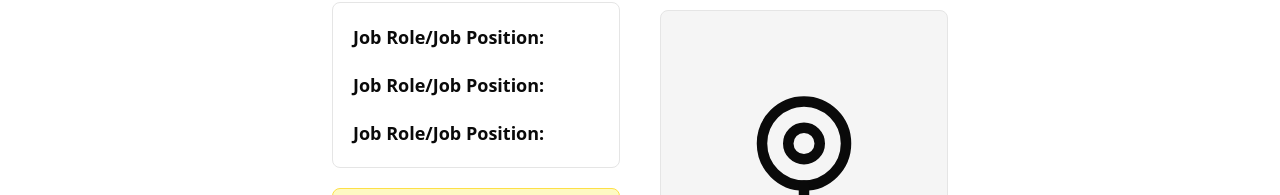
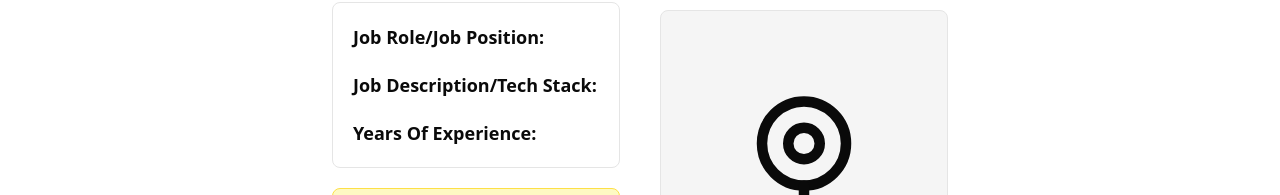
Before and after one commit to Rahuljain-tech/mock-interview, a Next.js app: page /dashboard/interview/1 in a window 1280 px wide. Shown: the part 282-477 px from the top of the page. Built offline with nearby package versions, Linux system fonts and the light colour scheme; no server answers; the database is empty.

Commit message:
updated ui

```diff
--- a/app/dashboard/interview/[interviewId]/page.jsx
+++ b/app/dashboard/interview/[interviewId]/page.jsx
@@ -33,8 +33,8 @@ const Interview = ({params}) => {
         <div className='flex flex-col my-5 gap-5 '>
                <div className='flex flex-col p-5 rounded-lg border gap-5'>
                <h2 className='text-lg'><strong>Job Role/Job Position: {interviewData?.jobPosition}</strong></h2>
-                <h2 className='text-lg'><strong>Job Role/Job Position: {interviewData?.jobDesc}</strong></h2>
-                <h2 className='text-lg'><strong>Job Role/Job Position: {interviewData?.jobExperience}</strong></h2>
+                <h2 className='text-lg'><strong>Job Description/Tech Stack: {interviewData?.jobDesc}</strong></h2>
+                <h2 className='text-lg'><strong>Years Of Experience: {interviewData?.jobExperience}</strong></h2>
 
                </div>
                 {/* {interviewData.jobPosition} */}
```
Also changed, not shown: 1 other file (tests, documents, lock files or other folders).
